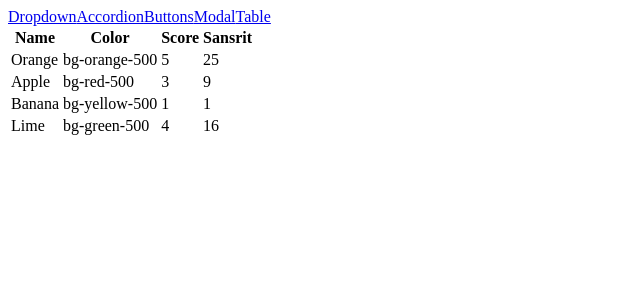
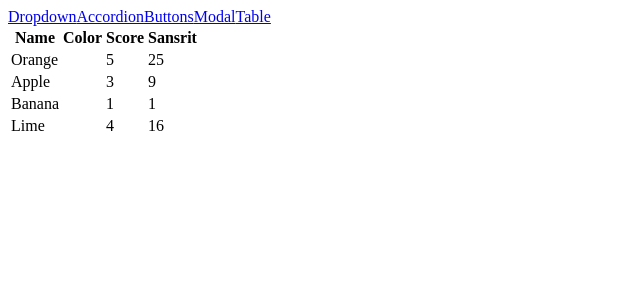
Before and after one commit to paudel54/ReactJS, a React (Create React App) app in the folder 5_comps/: page /table in a window 1280 px wide. Shown: the top 300 px of the page, without its empty margins (0-640 px from the left). Built offline with nearby package versions, Linux system fonts and the light colour scheme.

Commit message:
Created reusaable table component

```diff
--- a/5_comps/src/components/Table.js
+++ b/5_comps/src/components/Table.js
@@ -1,15 +1,15 @@
-function Table({ data, config }) {
+function Table({ data, config, keyFn }) {
 
     const renderedHeaders = config.map((column) => {
         return <th key={column.label}>{column.label}</th>
     });
 
-    const renderedRows = data.map((fruit) => {
+    const renderedRows = data.map((rowData) => {
         const renderedCells = config.map((column) => {
-            return <td className="p-2" key={column.label}>{column.render(fruit)}</td>
+            return <td className="p-2" key={column.label}>{column.render(rowData)}</td>
         });
         return (
-            <tr className="border-b" key={fruit.name}>
+            <tr className="border-b" key={keyFn(rowData)}>
                 {/* we can have dynamic table data, it's hard corded so td need some config.
                 we can fix it up with mapping funciton , solve it with mapping rendered fn*/}
                 {renderedCells}
--- a/5_comps/src/pages/TablePage.js
+++ b/5_comps/src/pages/TablePage.js
@@ -20,7 +20,8 @@ function TablePage() {
         },
         {
             label: 'Color',
-            render: (fruit) => fruit.color
+            // render: (fruit) => fruit.color
+            render: (fruit) => <div className={`p-3 m-2 ${fruit.color}`}></div>
         },
         {
             label: 'Score',
@@ -31,10 +32,15 @@ function TablePage() {
             render: (fruit) => fruit.score ** 2,
         }
     ];
+
+    const keyFn = (fruit) => {
+        return fruit.name;
+    };
+
     return <div>
         {/* Passing data as prob Name data */}
         {/* passing array of object as  prop ot table comp the child */}
-        <Table data={data} config={config} />
+        <Table data={data} config={config} keyFn={keyFn} />
     </div>
 }
 
```
